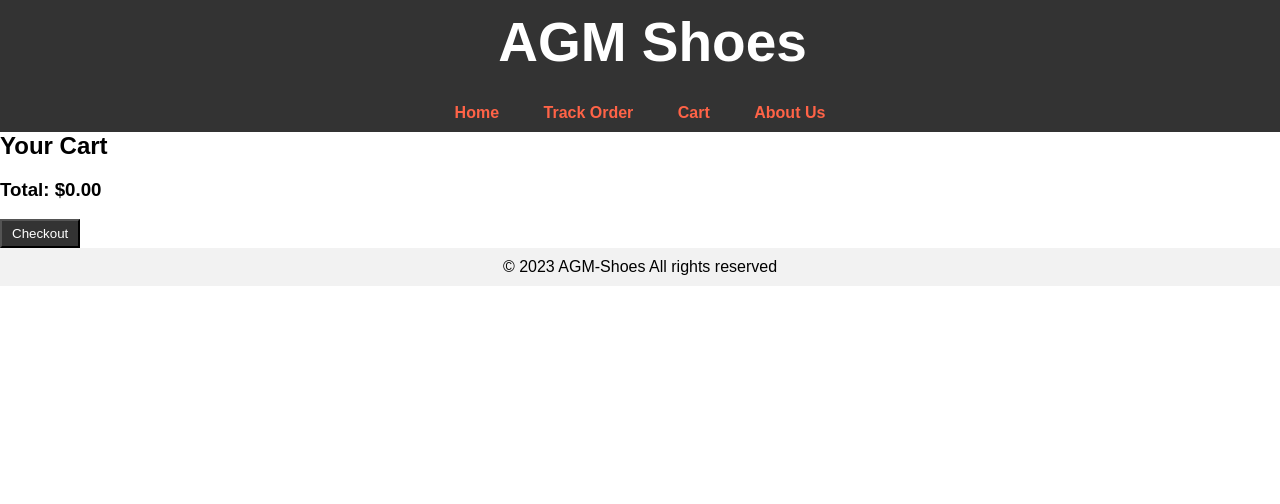
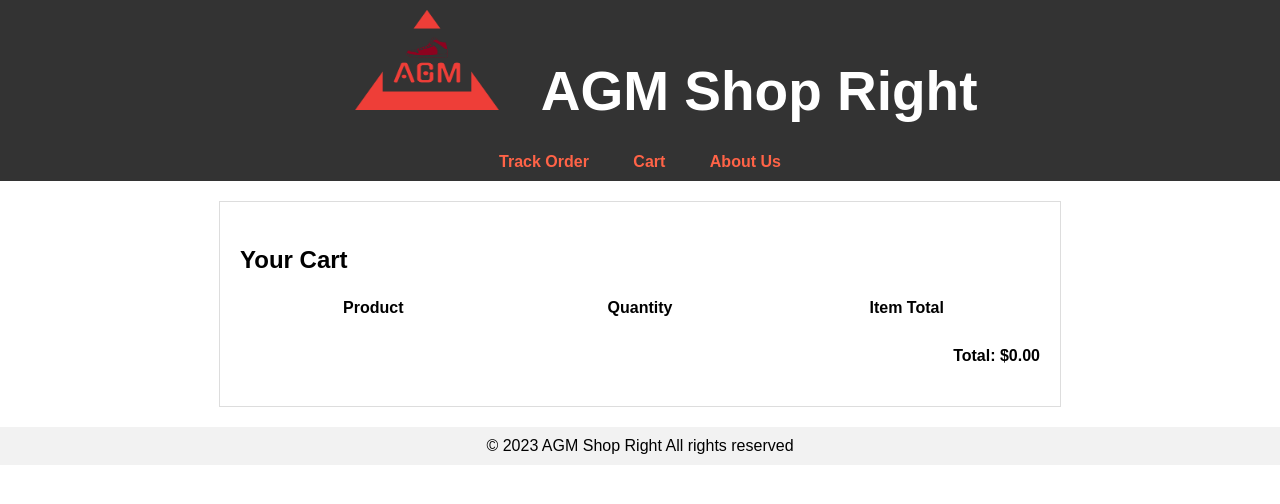
Before and after one commit to AnandP95/AGM_Ecommerce_Shoes, a plain HTML site: page cart.html in a window 1280 px wide. Drawn offline with nearby package versions, Linux system fonts and the light colour scheme.

Commit message:
add the shopping cart data to local storage

```diff
--- /dev/null
+++ b/Assets/cart.css
@@ -0,0 +1,69 @@
+
+
+body {
+    font-family: Arial, sans-serif;
+    margin: 0;
+    padding: 0;
+  }
+
+  #cart-items li.cart-header {
+    display: flex;
+    justify-content: space-between;
+    border-bottom: 1px solid #ddd;
+    padding: 10px 0;
+    font-weight: bold;
+  }
+
+  #cart-items li.cart-header .product-name,
+  #cart-items li.cart-header .quantity,
+  #cart-items li.cart-header .item-total {
+    flex: 1;
+    text-align:center
+  }
+
+
+
+  main {
+    padding: 20px;
+  }
+
+  .cart {
+    border: 1px solid #ddd;
+    padding: 20px;
+    max-width: 800px;
+    margin: 0 auto;
+  }
+
+  .cart h3 {
+    font-size: 1.5em;
+    margin-bottom: 15px;
+  }
+
+  #cart-items {
+    list-style: none;
+    padding: 0;
+  }
+
+  #cart-items li {
+    display: flex;
+    justify-content: space-between;
+    align-items: center;
+    border-bottom: 1px solid #ddd;
+    padding: 10px 0;
+  }
+
+  #cart-items li:last-child {
+    border-bottom: none;
+  }
+
+  #cart-items img {
+    max-width: 80px;
+    height: auto;
+    margin-right: 15px;
+  }
+
+  #cart-total {
+    font-weight: bold;
+    margin-top: 20px;
+    text-align: right;
+  }
--- /dev/null
+++ b/Assets/cart.js
@@ -0,0 +1,32 @@
+
+
+$(document).ready(function() {
+  var   cartItemsList = $("#cart-items");
+  var cartTotal = $("#cart-total");
+
+  var storedCart = JSON.parse(localStorage.getItem("cart")) || [];
+
+
+  /*  Display items in the cart */
+storedCart.forEach(item => {
+  var cartItemEl= $("<li>");
+
+
+
+ var  nameEl = $("<span>").text(item.name);
+  cartItemEl.append(nameEl);
+
+     var  quantityEl = $("<span>").text(` ${item.quantity}`);
+  cartItemEl.append(quantityEl);
+
+  var  priceEl = $("<span>").text(`$${(item.price * item.quantity).toFixed(2)}`);
+  cartItemEl.append(priceEl);
+
+  cartItemsList.append(cartItemEl);
+});
+
+
+  /* Calculate and display total price */
+  var  total = storedCart.reduce((acc, item) => acc + item.price * item.quantity, 0);
+  cartTotal.text(`Total: $${total.toFixed(2)}`);
+});
--- a/Assets/style.css
+++ b/Assets/style.css
@@ -51,6 +51,8 @@ nav a {
     padding: 20px;
     color:tomato;
 }
+
+
 
 
 footer {
--- a/cart.html
+++ b/cart.html
@@ -1,36 +1,57 @@
+<!-- cart.html -->
 <!DOCTYPE html>
 <html lang="en">
 <head>
     <meta charset="UTF-8">
     <meta name="viewport" content="width=device-width, initial-scale=1.0">
-    <title>Your Cart - AGM Shoes</title>
+    <title>Shopping Cart</title>
+    <link rel="stylesheet" href="./Assets/cart.css">
     <link rel="stylesheet" href="./Assets/style.css">
+    <script src="https://code.jquery.com/jquery-3.4.1.min.js"></script>
+
 </head>
 <body>
     <header>
-        <h1>AGM Shoes</h1>
+        <div class="logo">
+            <h1><a href="#"><img src="Assets/Images/logo-no-background.png" alt="AGM Shop Right"></a> AGM Shop Right</h1>
+         </div>
              <nav>
                  <ul>
-                <li><a href="index.html">Home</a></li>
                      <li><a href="#trackOrder">Track Order</a></li>
-                <li><a href="">Cart</a></li>
+                     <li><a href="cart.html">Cart</a></li>
 
                      <li><a href="">About Us</a></li>
                  </ul>
              </nav>
     </header>
     <main>
-        <h2>Your Cart</h2>
-        <section class="cart-items">
-            <!-- Cart items  displayed here -->
+
+
+        <section class="cart">
+            <h3>Your Cart</h3>
+            <ul id="cart-items">
+
+                <li class="cart-header">
+                    <div class="product-name">Product</div>
+                    <div class="quantity">Quantity</div>
+
+
+                    <div class="item-total">Item Total</div>
+                </li>
+
+
+            </ul>
+            <h4 id="cart-total">Total: $0.00</h4>
         </section>
-        <section class="cart-total">
-            <h3>Total: <span id="cart-total">$0.00</span></h3>
-            <button id="checkout-button">Checkout</button>
-        </section>
+
+
+
+
+
     </main>
     <footer>
-        <p>&copy; 2023 AGM-Shoes All rights reserved</p>
+        <p>&copy; 2023 AGM Shop Right All rights reserved</p>
     </footer>
+    <script src="Assets/cart.js"></script>
 </body>
 </html>
```
Also changed, not shown: Assets/shopping.js (added, +53 -0 lines), index.html (+19 -20 lines), Assets/script.js (line endings or trailing spaces). Lines whose indentation alone changed are shown as unchanged.
